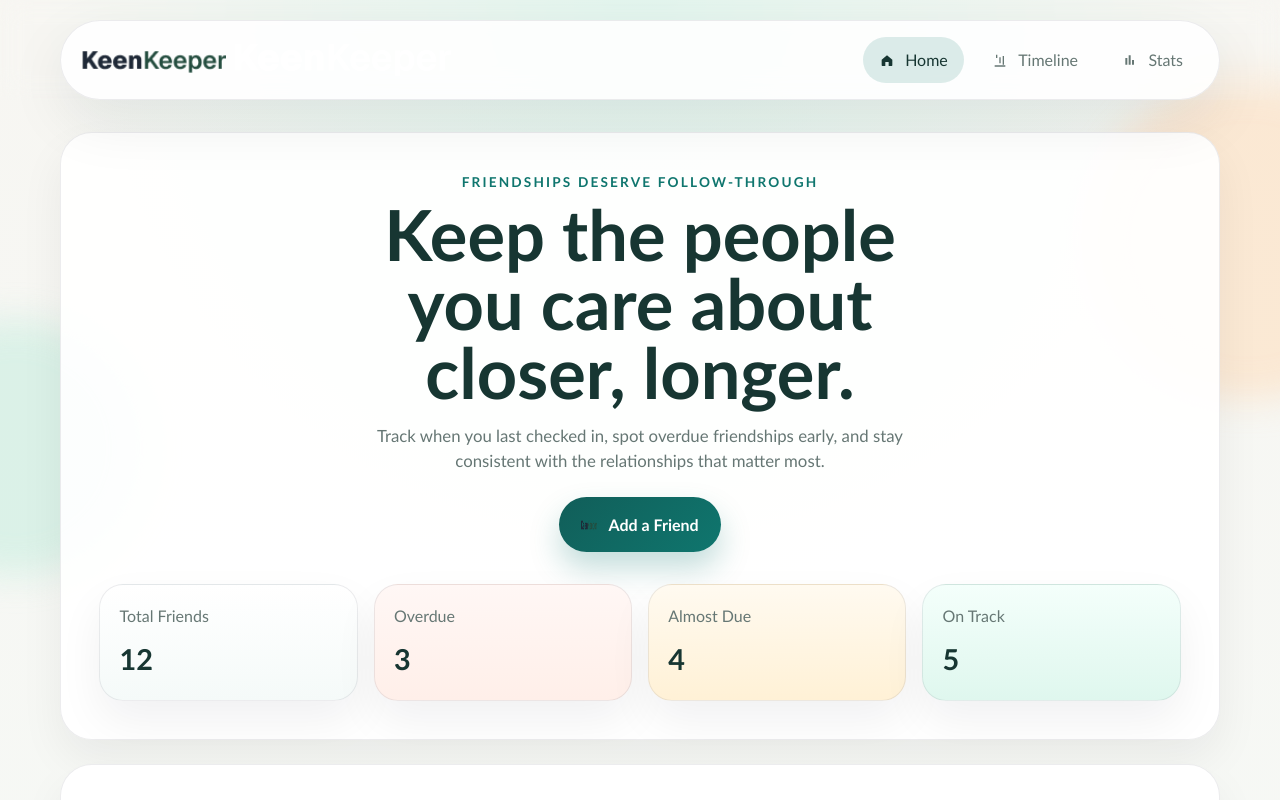
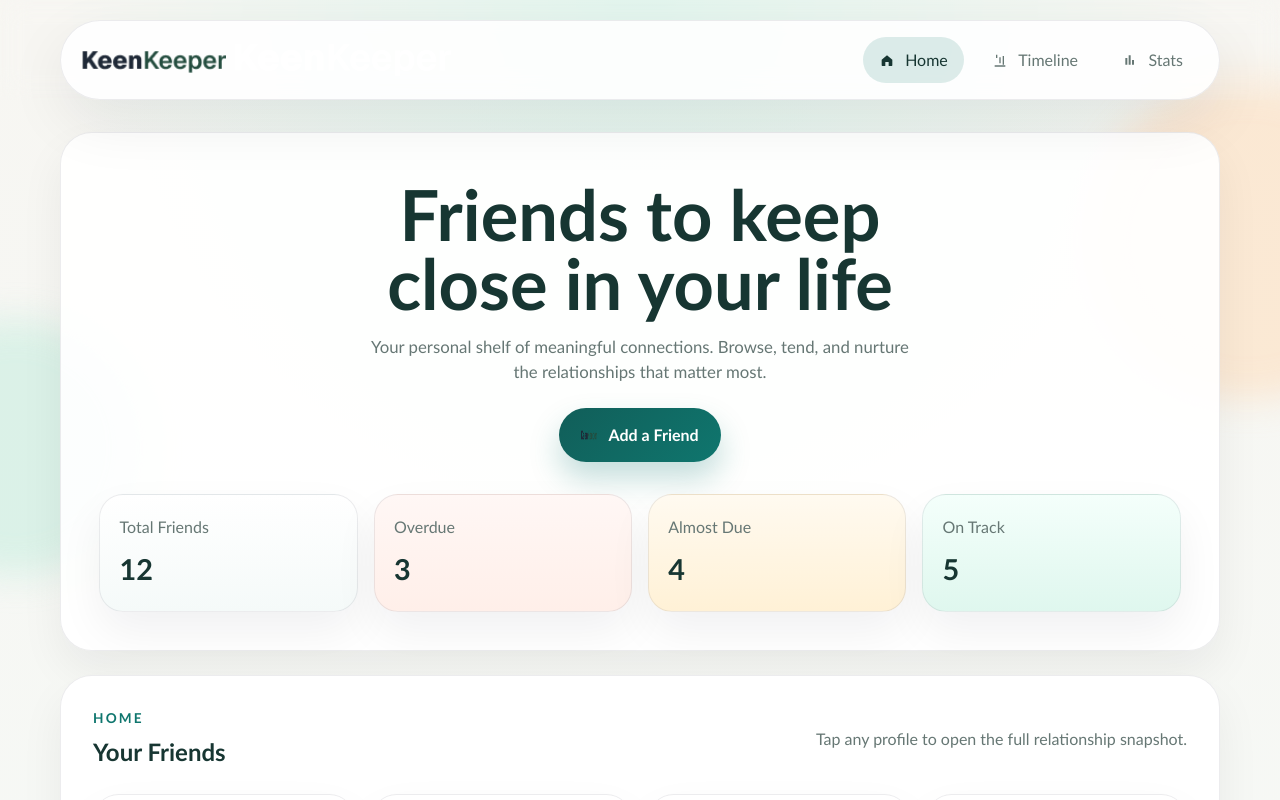
Before and after one commit to sadatrahman3/B13-A7-keen-keeper-main, a React (Vite) app: page / in a window 1280 px wide. Shown: the top 800 px of the page. Built offline with nearby package versions, Linux system fonts and the light colour scheme.

Commit message:
home page update

```diff
--- a/src/components/HomePage.jsx
+++ b/src/components/HomePage.jsx
@@ -11,11 +11,11 @@ function HomePage({ friends, loading }) {
   return (
     <div className="page-stack">
       <section className="hero-card">
-        <div className="hero-card__eyebrow">Friendships deserve follow-through</div>
-        <h1>Keep the people you care about closer, longer.</h1>
+
+        <h1>Friends to keep close in your life</h1>
         <p className="hero-card__copy">
-          Track when you last checked in, spot overdue friendships early, and
-          stay consistent with the relationships that matter most.
+          Your personal shelf of meaningful connections. Browse, tend, and nurture the
+          relationships that matter most.
         </p>
         <button type="button" className="primary-button">
           <img src={logoIcon} alt="" />
```
